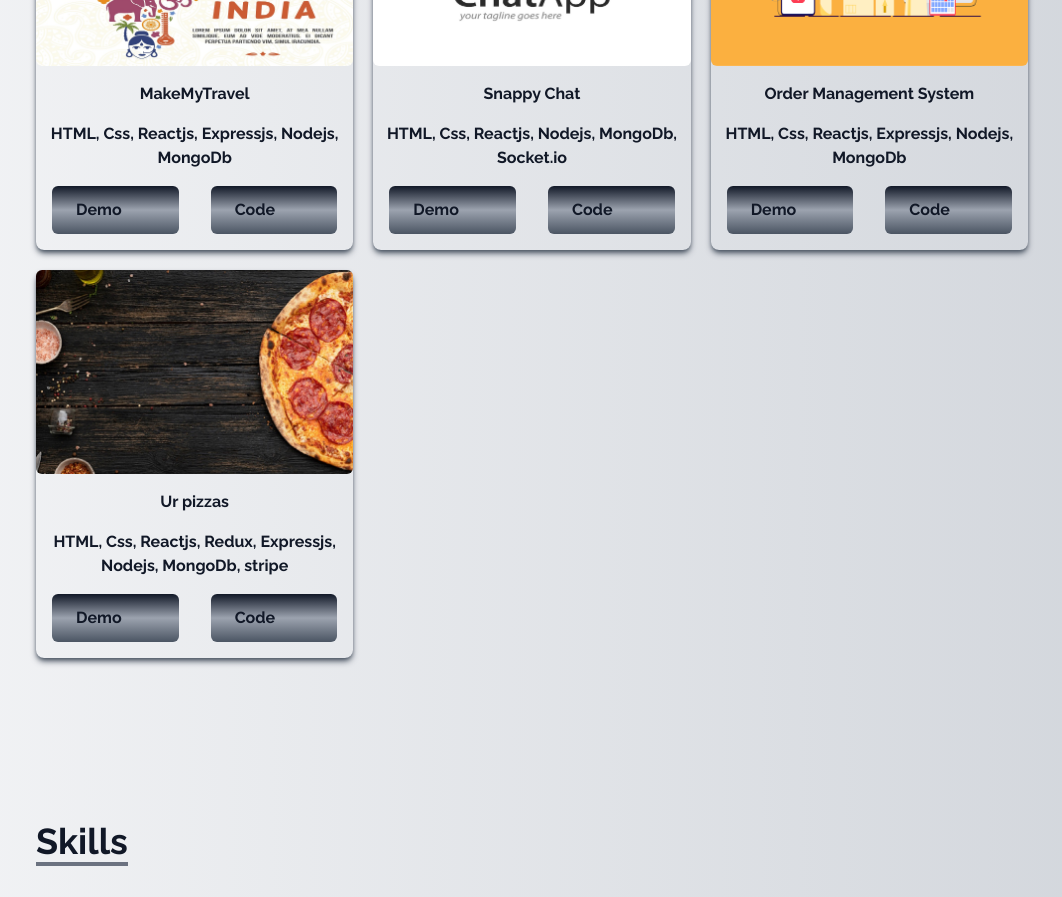
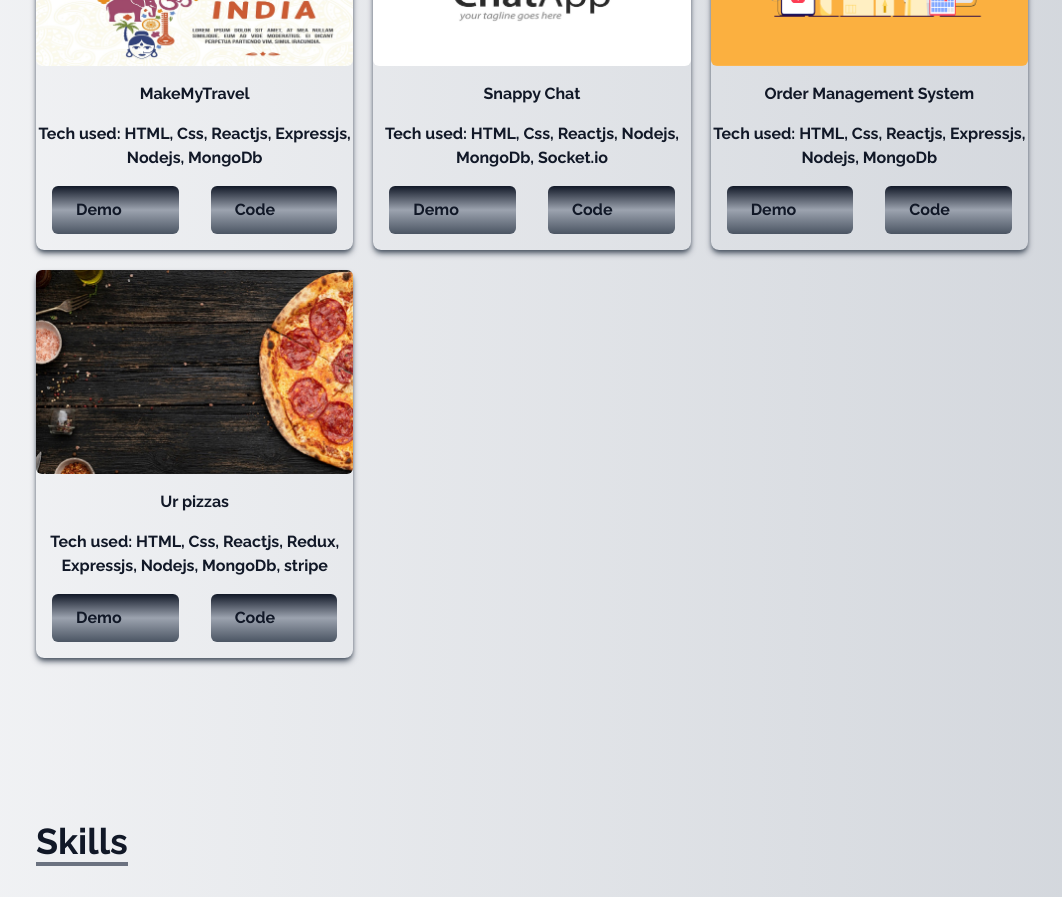
Before and after one commit to vivekanandhansj/portfolio, a React (Create React App) app: page / in a window 1280 px wide. Shown: the part 1820-2717 px from the top of the page, without its empty margins (108-1170 px from the left). Built offline with nearby package versions, Linux system fonts and the light colour scheme.

Commit message:
Update Portfolio.jsx

```diff
--- a/src/components/Portfolio.jsx
+++ b/src/components/Portfolio.jsx
@@ -67,7 +67,7 @@ const Portfolio = () => {
                 className="rounded-md duration-200 hover:scale-105"
               />
               <div className="text-center text-gray-900 font-bold fs-1 mt-4">{pname}
-              {<div className="text-center fs-1 mt-4"> {tech}</div>}
+              {<div className="text-center fs-1 mt-4">Tech used: {tech}</div>}
 </div>
               <div className="flex items-center justify-center ">
                 <a href = {url} target="_blank" rel="noreferrer" className="w-1/2 px-6 py-3 m-4 duration-200 bg-gradient-to-b from-gray-900 to-gray-600 bg-gradient-to-rcursor-pointer hover:scale-105 hover:bg-gradient-to-r from-gray-200 via-gray-400 to-gray-600  text-gray-900 font-bold rounded-md">
```
